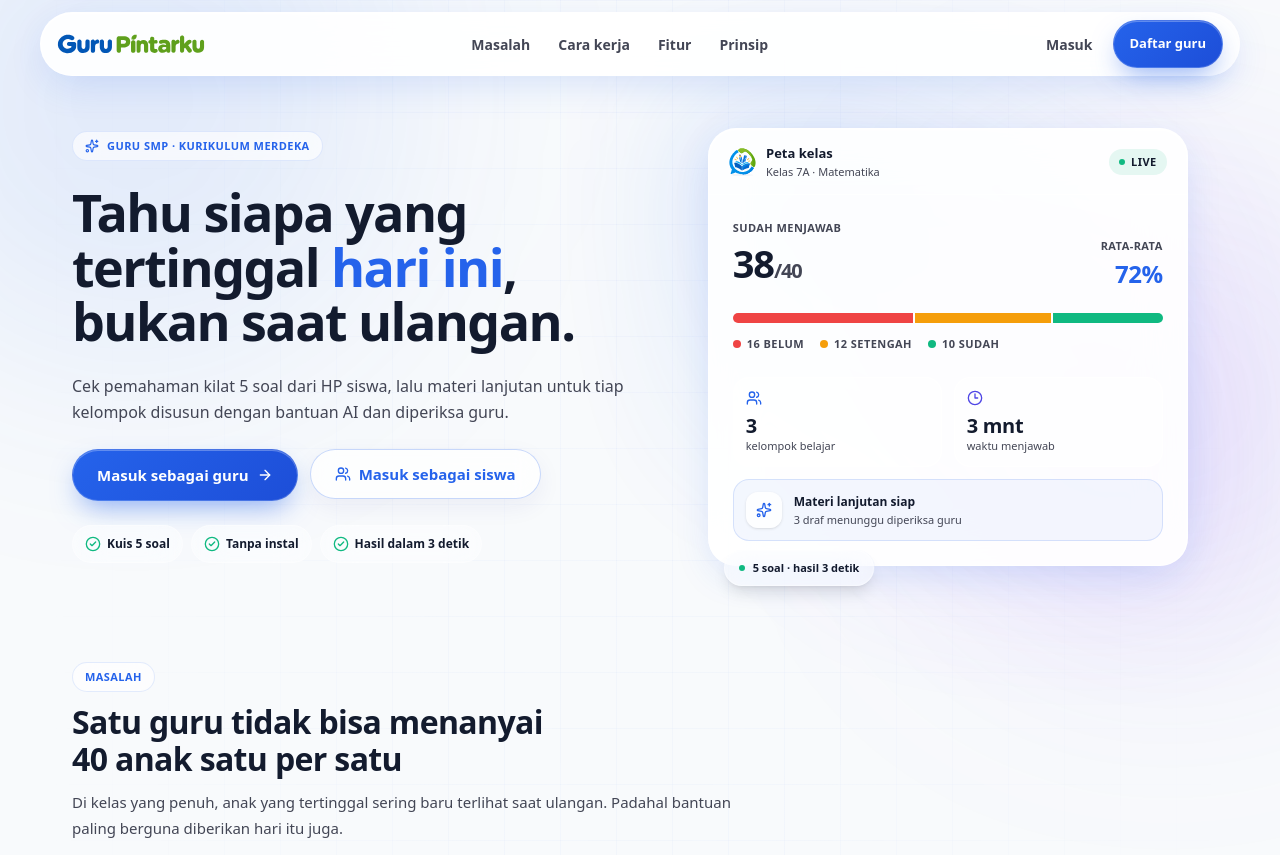
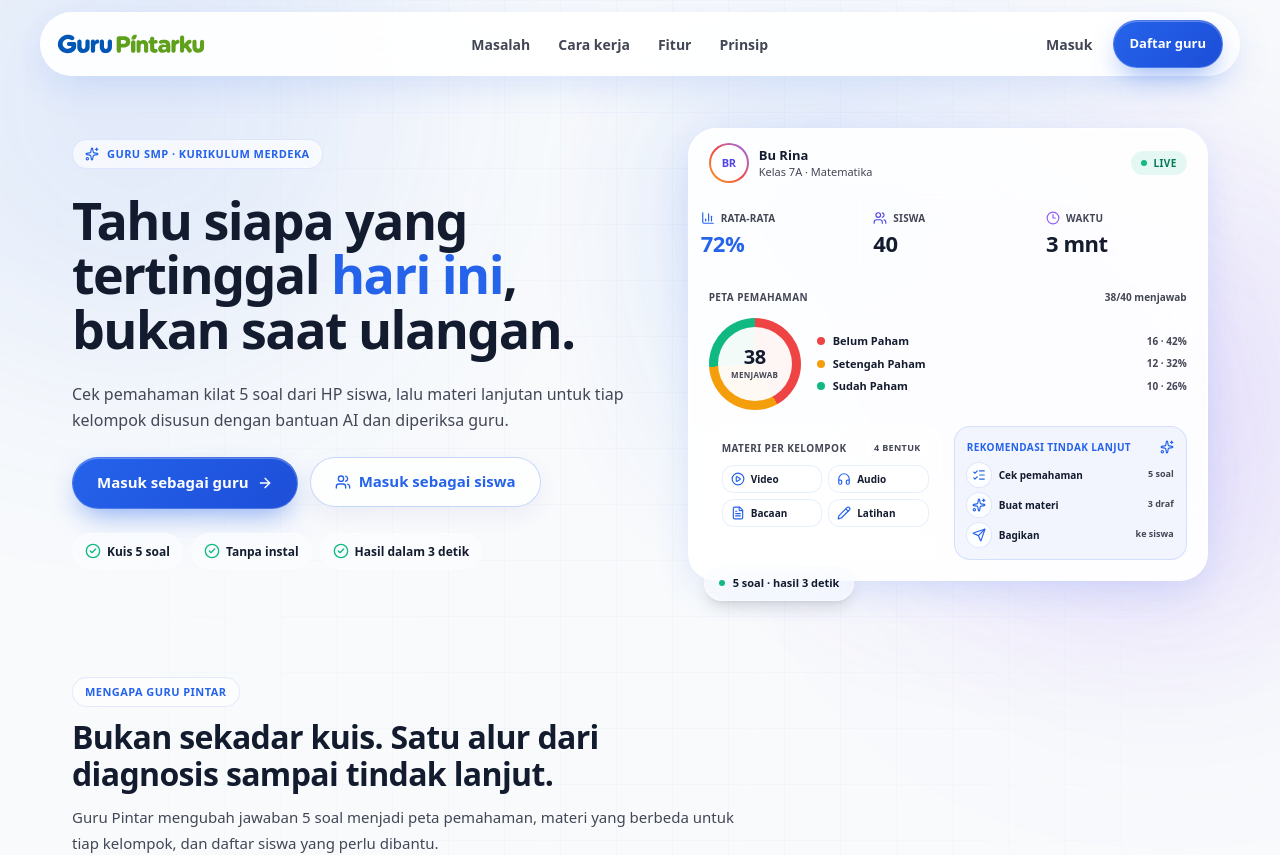
Before and after one commit to hsbysddq/gurupintar, a Next.js app: page / in a window 1280 px wide. Shown: the top 855 px of the page. Built offline with nearby package versions, Linux system fonts and the light colour scheme.

Commit message:
feat(landing): perbarui preview dasbor dan tambah alasan memilih Guru Pintar

```diff
--- a/app/page.tsx
+++ b/app/page.tsx
@@ -29,6 +29,29 @@ export const metadata: Metadata = {
 };
 
 const KEUNGGULAN = ["Kuis 5 soal", "Tanpa instal", "Hasil dalam 3 detik"];
+
+const ALASAN: { judul: string; isi: string; ikon: LucideIcon }[] = [
+  {
+    judul: "Hasil dalam hitungan menit",
+    isi: "Kuis 5 soal dari HP siswa langsung dipetakan, tanpa koreksi manual.",
+    ikon: Clock3,
+  },
+  {
+    judul: "Tahu siapa yang perlu dibantu",
+    isi: "Tiga kelompok pemahaman, soal tersulit, dan miskonsepsi terlihat dalam satu layar.",
+    ikon: LayoutGrid,
+  },
+  {
+    judul: "Materi berbeda untuk tiap kelompok",
+    isi: "Video, audio, bacaan, dan latihan disusun AI, lalu diperiksa guru sebelum dibagikan.",
+    ikon: Sparkles,
+  },
+  {
+    judul: "Siswa tidak merasa dihakimi",
+    isi: "Siswa hanya melihat materi untuknya, bukan label kelompok atau peringkat.",
+    ikon: HeartHandshake,
+  },
+];
 
 const MASALAH: { label: string; angka: string; satuan: string; keterangan: string; aksen: string }[] = [
   { label: "Ukuran kelas", angka: "40", satuan: "siswa", keterangan: "dalam satu kelas", aksen: "from-aura-red to-aura-amber" },
@@ -209,6 +232,29 @@ export default function Beranda() {
           </div>
 
           <PratinjauDasbor />
+        </section>
+
+        <section id="mengapa" aria-labelledby="judul-mengapa" className="flex scroll-mt-28 flex-col gap-8">
+          <JudulBagian
+            id="judul-mengapa"
+            eyebrow="Mengapa Guru Pintar"
+            title="Bukan sekadar kuis. Satu alur dari diagnosis sampai tindak lanjut."
+            description="Guru Pintar mengubah jawaban 5 soal menjadi peta pemahaman, materi yang berbeda untuk tiap kelompok, dan daftar siswa yang perlu dibantu."
+          />
+
+          <div className="grid gap-4 sm:grid-cols-2 lg:grid-cols-4">
+            {ALASAN.map(({ judul, isi, ikon: Ikon }) => (
+              <article key={judul} className={`${KARTU} flex h-full flex-col gap-4 p-5`}>
+                <IkonKotak ikon={Ikon} />
+                <div className="flex flex-col gap-2">
+                  <h3 className="font-display text-[16px] leading-[24px] font-semibold tracking-[-0.01em] text-aura-ink">
+                    {judul}
+                  </h3>
+                  <p className="font-body text-[14px] leading-[22px] text-aura-muted">{isi}</p>
+                </div>
+              </article>
+            ))}
+          </div>
         </section>
 
         <section id="masalah" aria-labelledby="judul-masalah" className="flex scroll-mt-28 flex-col gap-8">
--- a/components/PratinjauDasbor.tsx
+++ b/components/PratinjauDasbor.tsx
@@ -1,19 +1,43 @@
-import { Clock3, Sparkles, Users } from "lucide-react";
-import { LogoGuruPintar } from "@/components/LogoGuruPintar";
+import {
+  BarChart3,
+  Clock3,
+  FileText,
+  Headphones,
+  ListChecks,
+  Pencil,
+  PlayCircle,
+  Send,
+  Sparkles,
+  Users,
+  type LucideIcon,
+} from "lucide-react";
 
-const KELOMPOK = [
-  { label: "Belum", jumlah: 16, lebar: "w-[42%]", warna: "bg-aura-red", garis: "" },
-  { label: "Setengah", jumlah: 12, lebar: "w-[32%]", warna: "bg-aura-amber", garis: "border-l-2 border-white" },
-  { label: "Sudah", jumlah: 10, lebar: "w-[26%]", warna: "bg-aura-emerald", garis: "border-l-2 border-white" },
+const KELOMPOK: { label: string; jumlah: number; persen: number; warna: string }[] = [
+  { label: "Belum Paham", jumlah: 16, persen: 42, warna: "bg-aura-red" },
+  { label: "Setengah Paham", jumlah: 12, persen: 32, warna: "bg-aura-amber" },
+  { label: "Sudah Paham", jumlah: 10, persen: 26, warna: "bg-aura-emerald" },
+];
+
+const BENTUK: { label: string; ikon: LucideIcon }[] = [
+  { label: "Video", ikon: PlayCircle },
+  { label: "Audio", ikon: Headphones },
+  { label: "Bacaan", ikon: FileText },
+  { label: "Latihan", ikon: Pencil },
+];
+
+const REKOMENDASI: { label: string; nilai: string; ikon: LucideIcon }[] = [
+  { label: "Cek pemahaman", nilai: "5 soal", ikon: ListChecks },
+  { label: "Buat materi", nilai: "3 draf", ikon: Sparkles },
+  { label: "Bagikan", nilai: "ke siswa", ikon: Send },
 ];
 
 /**
- * Pratinjau dasbor di hero landing: kartu kaca dengan ringkasan satu kelas.
- * Data tetap mengikuti sesi demo (38 siswa menjawab: 16 belum, 12 setengah, 10 sudah).
+ * Pratinjau dasbor di hero landing: ringkasan satu kelas dengan data demo
+ * (38 dari 40 siswa menjawab: 16 belum, 12 setengah, 10 sudah paham).
  */
 export function PratinjauDasbor() {
   return (
-    <div className="relative mx-auto w-full max-w-[480px]">
+    <div className="relative mx-auto w-full max-w-[520px]">
       <div
         aria-hidden="true"
         className="pointer-events-none absolute -inset-10 -z-10 rounded-[48px] opacity-80 blur-3xl"
@@ -26,75 +50,140 @@ export function PratinjauDasbor() {
       <div className="aura-glass-strong overflow-hidden rounded-[28px]">
         <div className="flex items-center justify-between gap-3 border-b border-white/60 px-4 py-3.5 sm:px-5">
           <div className="flex min-w-0 items-center gap-2.5">
-            <LogoGuruPintar className="h-7 w-auto shrink-0" />
+            <span className="flex size-10 shrink-0 items-center justify-center rounded-full bg-gradient-to-tr from-aura-amber via-aura-red to-aura-violet p-0.5">
+              <span className="flex size-full items-center justify-center rounded-full bg-white font-display text-[11px] font-extrabold tracking-tight text-aura-indigo">
+                BR
+              </span>
+            </span>
             <div className="min-w-0">
-              <p className="truncate font-display text-[13px] font-bold text-aura-ink">Peta kelas</p>
+              <p className="truncate font-display text-[13px] leading-[18px] font-bold text-aura-ink">Bu Rina</p>
               <p className="truncate font-body text-[11px] leading-[16px] text-aura-muted">Kelas 7A · Matematika</p>
             </div>
           </div>
-          <span className="inline-flex shrink-0 items-center gap-1.5 rounded-full bg-aura-emerald/10 px-2.5 py-1 font-display text-[11px] font-bold uppercase tracking-[0.04em] text-aura-ink">
+          <span className="inline-flex shrink-0 items-center gap-1.5 rounded-full bg-aura-emerald/10 px-2.5 py-1 font-display text-[10px] font-bold uppercase tracking-[0.04em] text-[#047857]">
             <span aria-hidden="true" className="size-1.5 rounded-full bg-aura-emerald" />
             Live
           </span>
         </div>
 
-        <div className="p-4 sm:p-6">
-          <div className="flex items-end justify-between gap-4">
-            <div>
-              <p className="font-display text-[11px] font-bold uppercase tracking-[0.04em] text-aura-muted">Sudah menjawab</p>
-              <p className="mt-1 font-display text-[32px] leading-[38px] font-extrabold tracking-[-0.03em] text-aura-ink sm:text-[38px] sm:leading-[44px]">
-                38<span className="text-[20px] font-bold text-aura-muted">/40</span>
-              </p>
-            </div>
-            <div className="pb-1 text-right">
-              <p className="font-display text-[11px] font-bold uppercase tracking-[0.04em] text-aura-muted">Rata-rata</p>
-              <p className="mt-1 font-display text-[24px] leading-[30px] font-extrabold tracking-[-0.02em] text-aura-primary">72%</p>
-            </div>
+        <dl className="grid grid-cols-3 divide-x divide-white/60 border-b border-white/60">
+          <div className="min-w-0 px-3 py-3">
+            <dt className="flex items-center gap-1 whitespace-nowrap font-display text-[9px] font-bold uppercase tracking-[0.02em] text-aura-muted sm:gap-1.5 sm:text-[10px]">
+              <BarChart3 aria-hidden="true" className="size-3 shrink-0 text-aura-primary sm:size-3.5" />
+              Rata-rata
+            </dt>
+            <dd className="mt-1 font-display text-[22px] leading-[26px] font-extrabold tracking-[-0.02em] tabular-nums text-aura-primary">
+              72%
+            </dd>
+          </div>
+          <div className="min-w-0 px-3 py-3">
+            <dt className="flex items-center gap-1 whitespace-nowrap font-display text-[9px] font-bold uppercase tracking-[0.02em] text-aura-muted sm:gap-1.5 sm:text-[10px]">
+              <Users aria-hidden="true" className="size-3 shrink-0 text-aura-indigo sm:size-3.5" />
+              Siswa
+            </dt>
+            <dd className="mt-1 font-display text-[22px] leading-[26px] font-extrabold tracking-[-0.02em] tabular-nums text-aura-ink">
+              40
+            </dd>
+          </div>
+          <div className="min-w-0 px-3 py-3">
+            <dt className="flex items-center gap-1 whitespace-nowrap font-display text-[9px] font-bold uppercase tracking-[0.02em] text-aura-muted sm:gap-1.5 sm:text-[10px]">
+              <Clock3 aria-hidden="true" className="size-3 shrink-0 text-aura-violet sm:size-3.5" />
+              Waktu
+            </dt>
+            <dd className="mt-1 font-display text-[22px] leading-[26px] font-extrabold tracking-[-0.02em] tabular-nums text-aura-ink">
+              3 mnt
+            </dd>
+          </div>
+        </dl>
+
+        <div className="p-4 sm:p-5">
+          <div className="flex items-center justify-between gap-2">
+            <p className="font-display text-[10px] font-bold uppercase tracking-[0.04em] text-aura-muted">
+              Peta pemahaman
+            </p>
+            <span className="font-display text-[10px] font-bold tabular-nums text-aura-muted">38/40 menjawab</span>
           </div>
 
-          <div className="mt-5">
+          <div className="mt-3 flex items-center gap-4">
             <div
               role="img"
               aria-label="Sebaran pemahaman: 16 belum paham, 12 setengah paham, 10 sudah paham."
-              className="flex h-2.5 overflow-hidden rounded-full bg-white/70 ring-1 ring-inset ring-white/80"
+              className="relative size-[92px] shrink-0 rounded-full"
+              style={{
+                background:
+                  "conic-gradient(var(--color-aura-red) 0 42%, var(--color-aura-amber) 42% 74%, var(--color-aura-emerald) 74% 100%)",
+              }}
             >
+              <span className="absolute inset-[9px] flex flex-col items-center justify-center rounded-full bg-white/95">
+                <span className="font-display text-[20px] leading-[22px] font-extrabold tracking-[-0.02em] tabular-nums text-aura-ink">
+                  38
+                </span>
+                <span className="font-display text-[8px] font-bold uppercase tracking-[0.04em] text-aura-muted">
+                  menjawab
+                </span>
+              </span>
+            </div>
+
+            <ul aria-hidden="true" className="flex min-w-0 flex-1 flex-col gap-1.5">
               {KELOMPOK.map((k) => (
-                <span key={k.label} className={`h-full ${k.lebar} ${k.warna} ${k.garis}`} />
-              ))}
-            </div>
-            <ul
-              aria-hidden="true"
-              className="mt-3 flex flex-wrap gap-x-4 gap-y-1 font-display text-[11px] font-bold uppercase tracking-[0.04em] text-aura-muted"
-            >
-              {KELOMPOK.map((k) => (
-                <li key={k.label} className="flex items-center gap-1.5">
-                  <span className={`size-2 rounded-full ${k.warna}`} />
-                  {k.jumlah} {k.label}
+                <li key={k.label} className="flex items-center gap-2">
+                  <span className={`size-2 shrink-0 rounded-full ${k.warna}`} />
+                  <span className="min-w-0 font-display text-[11px] leading-[16px] font-semibold text-aura-ink">
+                    {k.label}
+                  </span>
+                  <span className="ml-auto shrink-0 font-display text-[10px] font-bold tabular-nums text-aura-muted">
+                    {k.jumlah} · {k.persen}%
+                  </span>
                 </li>
               ))}
             </ul>
           </div>
 
-          <div className="mt-6 grid grid-cols-2 gap-3">
-            <div className="rounded-2xl border border-white/60 bg-white/50 p-3">
-              <Users aria-hidden="true" className="size-4 text-aura-primary" />
-              <p className="mt-2 font-display text-[20px] leading-[24px] font-bold tracking-[-0.015em] text-aura-ink">3</p>
-              <p className="font-body text-[11px] leading-[16px] text-aura-muted">kelompok belajar</p>
+          <div className="mt-4 grid gap-3 sm:grid-cols-2">
+            <div className="rounded-2xl border border-white/60 bg-white/45 p-3">
+              <div className="flex items-center justify-between gap-2">
+                <p className="font-display text-[10px] font-bold uppercase tracking-[0.04em] text-aura-muted">
+                  Materi per kelompok
+                </p>
+                <span className="rounded-full bg-white/70 px-2 py-0.5 font-display text-[9px] font-bold uppercase tracking-[0.04em] text-aura-muted">
+                  4 bentuk
+                </span>
+              </div>
+              <ul className="mt-2 grid grid-cols-2 gap-1.5">
+                {BENTUK.map(({ label, ikon: Ikon }) => (
+                  <li
+                    key={label}
+                    className="flex items-center gap-1.5 rounded-xl border border-aura-primary/10 bg-white/55 px-2 py-1.5"
+                  >
+                    <Ikon aria-hidden="true" className="size-3.5 shrink-0 text-aura-primary" />
+                    <span className="font-display text-[10px] leading-[14px] font-semibold text-aura-ink">{label}</span>
+                  </li>
+                ))}
+              </ul>
             </div>
-            <div className="rounded-2xl border border-white/60 bg-white/50 p-3">
-              <Clock3 aria-hidden="true" className="size-4 text-aura-indigo" />
-              <p className="mt-2 font-display text-[20px] leading-[24px] font-bold tracking-[-0.015em] text-aura-ink">3 mnt</p>
-              <p className="font-body text-[11px] leading-[16px] text-aura-muted">waktu menjawab</p>
-            </div>
-          </div>
 
-          <div className="mt-3 flex items-center gap-3 rounded-2xl border border-aura-primary/15 bg-aura-primary/5 p-3">
-            <span className="flex size-9 shrink-0 items-center justify-center rounded-xl bg-white/80 text-aura-primary shadow-sm">
-              <Sparkles aria-hidden="true" className="size-4" />
-            </span>
-            <div className="min-w-0">
-              <p className="font-display text-[12px] font-bold text-aura-ink">Materi lanjutan siap</p>
-              <p className="font-body text-[11px] leading-[16px] text-aura-muted">3 draf menunggu diperiksa guru</p>
+            <div className="rounded-2xl border border-aura-primary/15 bg-aura-primary/5 p-3">
+              <div className="flex items-center justify-between gap-2">
+                <p className="font-display text-[10px] font-bold uppercase tracking-[0.04em] text-aura-primary">
+                  Rekomendasi tindak lanjut
+                </p>
+                <Sparkles aria-hidden="true" className="size-3.5 shrink-0 text-aura-primary" />
+              </div>
+              <ol className="mt-2 flex flex-col gap-1.5">
+                {REKOMENDASI.map(({ label, nilai, ikon: Ikon }) => (
+                  <li key={label} className="flex items-center gap-2">
+                    <span className="flex size-6 shrink-0 items-center justify-center rounded-full bg-white/80 text-aura-primary ring-1 ring-aura-primary/10">
+                      <Ikon aria-hidden="true" className="size-3.5" />
+                    </span>
+                    <span className="min-w-0 font-display text-[10px] leading-[14px] font-semibold text-aura-ink">
+                      {label}
+                    </span>
+                    <span className="ml-auto shrink-0 font-display text-[9px] font-bold tabular-nums text-aura-muted">
+                      {nilai}
+                    </span>
+                  </li>
+                ))}
+              </ol>
             </div>
           </div>
         </div>
```
Also changed, not shown: .commandcode/taste/taste-—-command-code/taste.md.
